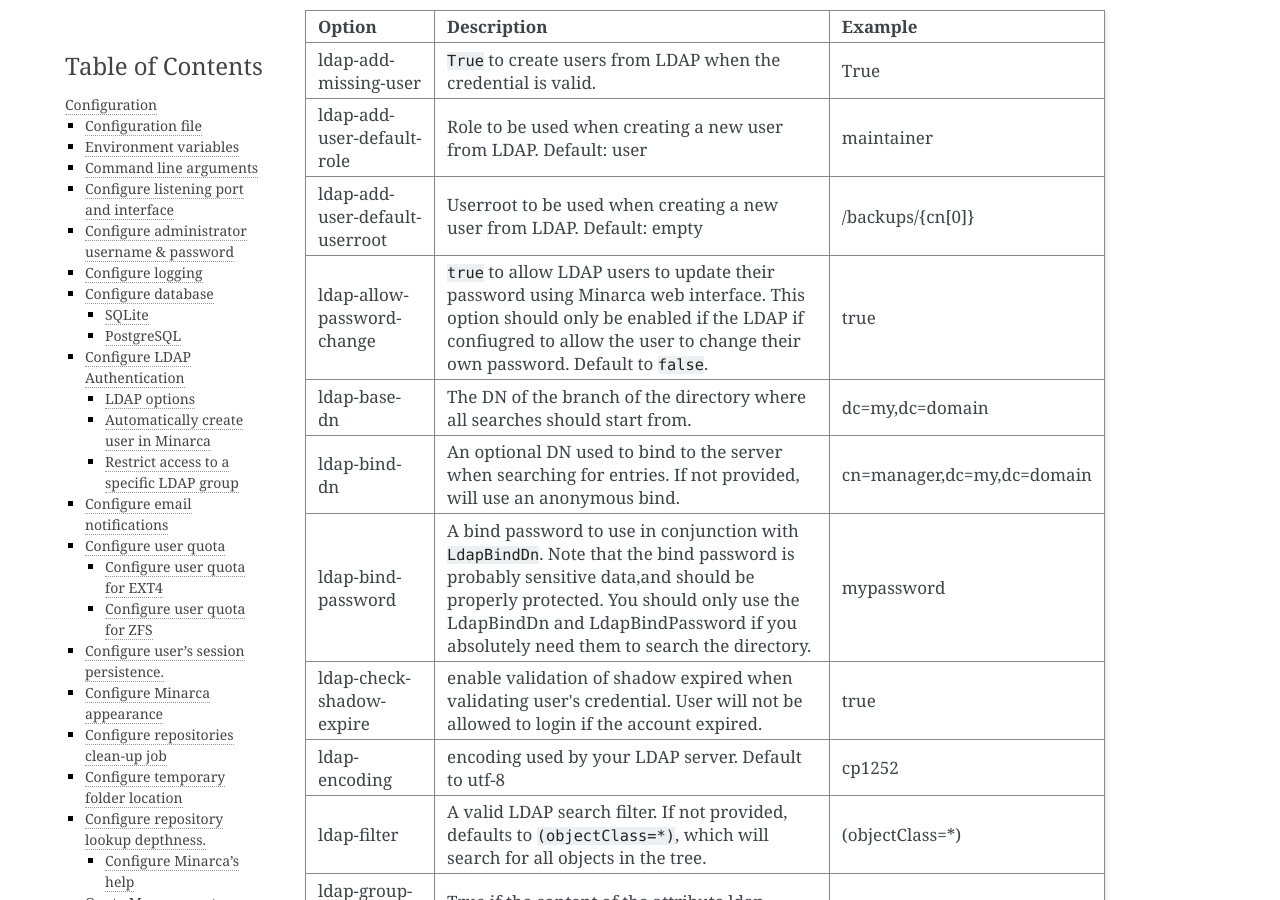
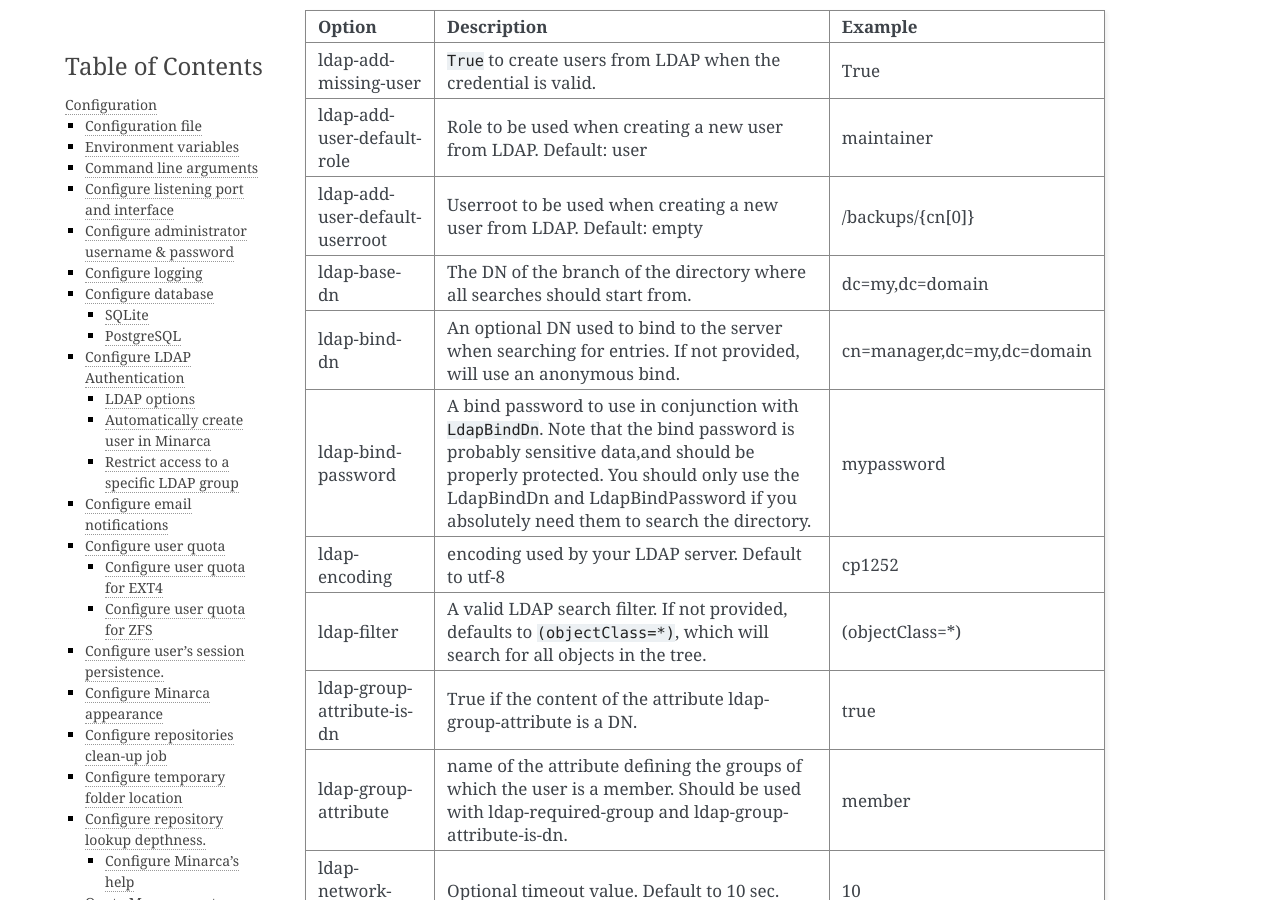
Before and after one commit to ikus060/minarca, a Sphinx documentation site: the page built from doc/configuration.md, in a window 1280 px wide and 900 px high, scrolled down 4187 px. Built offline with Sphinx 7.4.7, drawn with Linux system fonts in a browser that asks for light colours; some of the changed lines change nothing that is shown; some of the changed text lies outside the part shown.

Commit message:
Upgrade rdiffweb version to 2.4.0

```diff
--- a/doc/configuration.md
+++ b/doc/configuration.md
@@ -124,11 +124,9 @@
 | ldap-add-missing-user | `True` to create users from LDAP when the credential is valid. | True |
 | ldap-add-user-default-role | Role to be used when creating a new user from LDAP. Default: user | maintainer |
 | ldap-add-user-default-userroot | Userroot to be used when creating a new user from LDAP. Default: empty | /backups/{cn[0]} |
-| ldap-allow-password-change | `true` to allow LDAP users to update their password using Minarca web interface. This option should only be enabled if the LDAP if confiugred to allow the user to change their own password. Default to `false`. | true |
 | ldap-base-dn | The DN of the branch of the directory where all searches should start from. | dc=my,dc=domain |
 | ldap-bind-dn | An optional DN used to bind to the server when searching for entries. If not provided, will use an anonymous bind. | cn=manager,dc=my,dc=domain |
 | ldap-bind-password | A bind password to use in conjunction with `LdapBindDn`. Note that the bind password is probably sensitive data,and should be properly protected. You should only use the LdapBindDn and LdapBindPassword if you absolutely need them to search the directory. | mypassword |
-| ldap-check-shadow-expire | enable validation of shadow expired when validating user's credential. User will not be allowed to login if the account expired. | true |
 | ldap-encoding | encoding used by your LDAP server. Default to utf-8 | cp1252 |
 | ldap-filter | A valid LDAP search filter. If not provided, defaults to `(objectClass=*)`, which will search for all objects in the tree. | (objectClass=*) |
 | ldap-group-attribute-is-dn | True if the content of the attribute ldap-group-attribute is a DN. | true |
@@ -233,7 +231,7 @@
    `quotaon -Pv -F vfsv1 /`
 3. Check if the quota is working
    `repquota -Ps /`
-4. Add `+P` attribute on directory you which to control quota
+4. Add `+P` attribute on directories to enabled project quotas
    `chattr -R +P /backups/admin`
 5. Then set the project id on directories
    `chattr -R -p 1 /backups/admin` where `1` is the Minarca user's id
@@ -260,7 +258,7 @@
    `zpool upgrade tank`
    `zfs upgrade tank/backups`
 
-2. Add `+P` attribute on directory you which to control quota
+2. Add `+P` attribute on directories to enabled project quotas
    `chattr -R +P /backups/admin`
    `chattr -R -p 1 /backups/admin`
    OR
```
Also changed, not shown: 1 other file.
